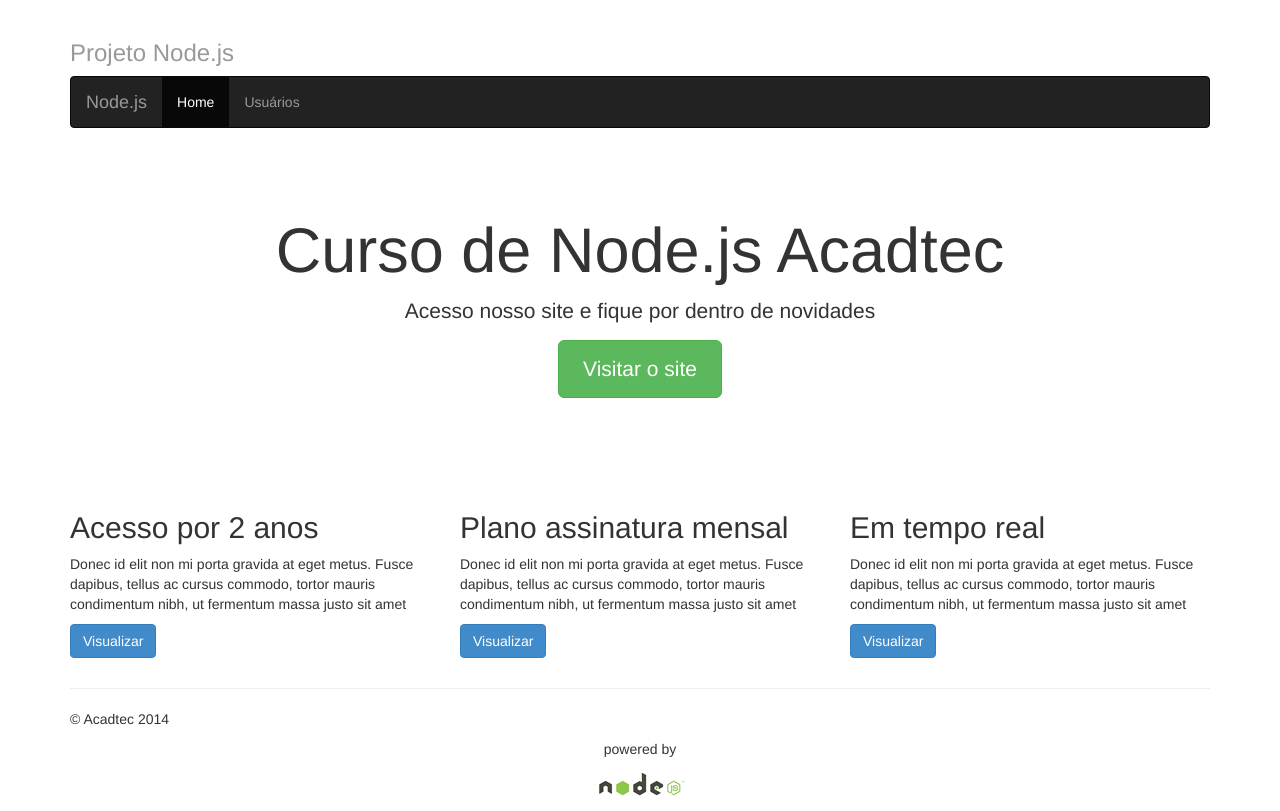
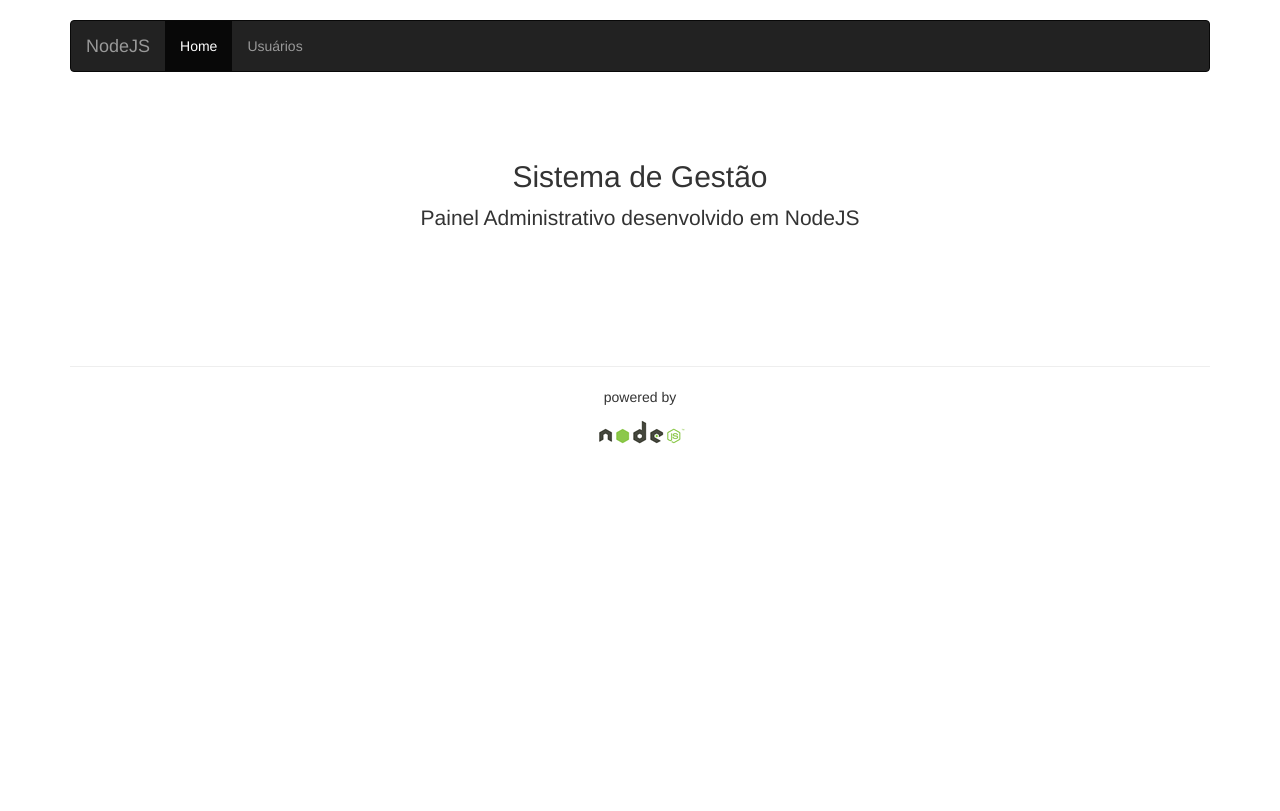
Before and after one commit to danilomeneghel/nodejs, a Node project: template painel_mongodb/views/index.jade in a window 1280 px wide. After the commit the page ends 444 px from the top, so only its background shows below. Run offline with Node 20 templates, Linux system fonts and the light colour scheme; the template is opened without the code that fills it, so the values that code supplies are empty; some libraries are stand-ins or nearby versions.

Commit message:
Upload Files

```diff
--- a/painel_mongodb/exemplos/modulos/mod1.js
+++ /dev/null
@@ -1,3 +0,0 @@
-module.exports = function(nome){
-	console.log('Meu nome é: '+nome);
-}
--- a/painel_mongodb/package.json
+++ b/painel_mongodb/package.json
@@ -1,6 +1,6 @@
 {
   "name": "application-name",
-  "version": "0.0.1",
+  "version": "1.0.1",
   "private": true,
   "scripts": {
     "start": "node app.js"
--- a/painel_mongodb/views/index.jade
+++ b/painel_mongodb/views/index.jade
@@ -2,23 +2,7 @@ extends layout
 
 block content
 	.jumbotron
-		h1 Curso de Node.js Acadtec
-		p.lead Acesso nosso site e fique por dentro de novidades
-		p
-			a(class="btn btn-lg btn-success" href="http://acadtec.com.br/site/" role="button" target="_blank") Visitar o site
-	.row
-		.col-lg-4
-			h2 Acesso por 2 anos
-			p Donec id elit non mi porta gravida at eget metus. Fusce dapibus, tellus ac cursus commodo, tortor mauris condimentum nibh, ut fermentum massa justo sit amet
-			p
-				a(class="btn btn-primary", href="#", role="button") Visualizar
-		.col-lg-4
-			h2 Plano assinatura mensal
-			p Donec id elit non mi porta gravida at eget metus. Fusce dapibus, tellus ac cursus commodo, tortor mauris condimentum nibh, ut fermentum massa justo sit amet
-			p
-				a(class="btn btn-primary", href="#", role="button") Visualizar
-		.col-lg-4
-			h2 Em tempo real
-			p Donec id elit non mi porta gravida at eget metus. Fusce dapibus, tellus ac cursus commodo, tortor mauris condimentum nibh, ut fermentum massa justo sit amet
-			p
-				a(class="btn btn-primary", href="#", role="button") Visualizar
+		h2 Sistema de Gestão
+		p Painel Administrativo desenvolvido em NodeJS
+		br
+		br
--- a/painel_mongodb/views/layout.jade
+++ b/painel_mongodb/views/layout.jade
@@ -11,7 +11,6 @@ head
 body
 	div(class="container")
 		div(class="masthead")
-			h3(class="text-muted") Projeto Node.js
 			include partials/menu
 		block content
 
--- a/painel_mongodb/views/partials/footer.jade
+++ b/painel_mongodb/views/partials/footer.jade
@@ -1,6 +1,5 @@
 footer
 	hr
-	p © Acadtec 2014
 	div(style="text-align:center; margin-bottom: 10px")
 		p powered by
 		img(src="/img/nodejs.png", alt="", title="nodejs")
--- a/painel_mongodb/views/partials/menu.jade
+++ b/painel_mongodb/views/partials/menu.jade
@@ -6,7 +6,7 @@ nav(class="navbar navbar-inverse", role="navigation")
 				span(class="icon-bar")
 				span(class="icon-bar")
 				span(class="icon-bar")
-			a(class="navbar-brand" href="#") Node.js
+			a(class="navbar-brand" href="/") NodeJS
 
 		div(class="collapse navbar-collapse" id="bs-example-navbar-collapse-9")
 			ul(class="nav navbar-nav")
--- a/painel_mongodb/views/usuarios/index.jade
+++ b/painel_mongodb/views/usuarios/index.jade
@@ -13,6 +13,7 @@ block content
 		br
 		div(class="alert alert-danger")
 			p #{messages.erro}
+	br
 	br
 	if lista.length > 0
 		table(class="table")
```
Also changed, not shown: painel_mongodb/exemplos/arquivos/index.html (deleted, +0 -11 lines), painel_mongodb/exemplos/exemplo1.js (deleted, +0 -12 lines), painel_mongodb/exemplos/exemplo2.js (deleted, +0 -19 lines), painel_mongodb/exemplos/exemplo3.js (deleted, +0 -25 lines), painel_mongodb/exemplos/exemplo4.js (deleted, +0 -7 lines), painel_mongodb/exemplos/modulos/mod2.js (deleted, +0 -7 lines), painel_mongodb/exemplos/package.json (deleted, +0 -10 lines).
